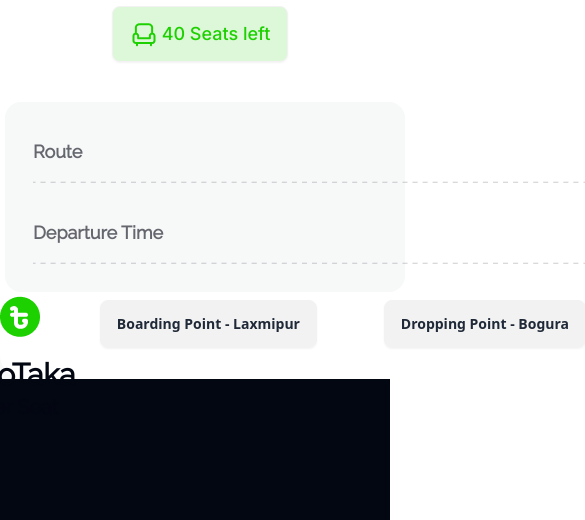
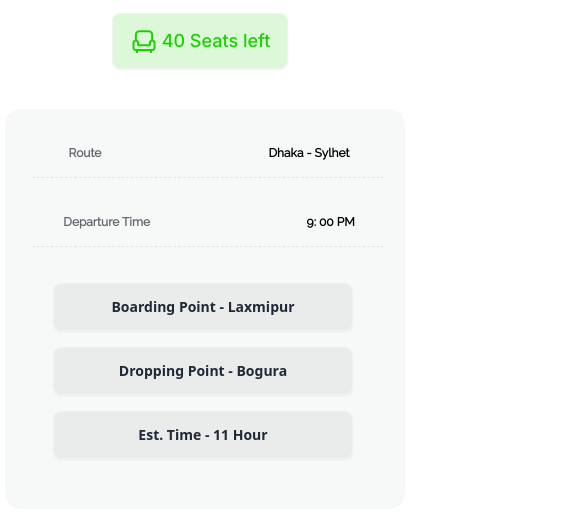
Before and after one commit to SayedLabib/E_Ticketing, a plain HTML site: page index.html in a window 390 px wide. Shown: the part 2864-3384 px from the top of the page, 585 px wide, since content can reach past the window. Drawn offline with nearby package versions, Linux system fonts and the light colour scheme.

Commit message:
responsiveness updated

```diff
--- a/index.html
+++ b/index.html
@@ -18,7 +18,7 @@
 
 <body class="">
 
-    <header class="container mx-auto">
+    <header class="container lg:mx-auto">
          <!-- nav bar section -->
 
          <div class="navbar bg-base-100 justify-between font-raleway">
@@ -173,7 +173,7 @@
 
       <!-- Coupon card section -->
 
-      <div class="container mx-auto mt-14 flex flex-col gap-4 lg:flex-row justify-around">
+      <div class="container lg:mx-auto mt-14 flex flex-col gap-4 lg:flex-row justify-around">
 
         <!-- card-1 -->
 
@@ -263,12 +263,12 @@
 
         <!-- Green Line Paribahan Card -->
 
-        <div class="container mx-auto mt-14">
+        <div class="container lg:mx-auto mt-14">
 
-          <div class="w-[1550px] h-[500px] bg-[#FFFFFF] rounded-3xl flex flex-col lg:flex-row justify-around">
+          <div class="lg:w-[1550px] h-[780px] lg:h-[500px] bg-[#FFFFFF] rounded-3xl flex flex-col lg:flex-row justify-around">
 
 
-             <div class="w-[1000px] flex flex-col -ml-20">
+             <div class="lg:w-[1000px] flex flex-col -ml-20">
 
              <!-- route details header section -->
 
@@ -308,33 +308,32 @@
 
              <!-- route details inside section -->
 
-            <div class="w-[400px] h-[190px] lg:w-[920px] lg:h-[300px] rounded-2xl bg-[#F7F8F8] lg:ml-16 ml-[85px] mt-10">
+            <div class="w-[400px] h-[400px] lg:w-[920px] lg:h-[300px] rounded-2xl bg-[#F7F8F8] lg:ml-16 ml-[85px] mt-10">
 
-                <div class="flex flex-row justify-between  w-[850px] ml-7 mt-9">
-                  <p class="font-raleway font-semibold text-[18px] text-[#03071299]">Route</p>
-                  <p class="font-raleway font-semibold text-[18px] text-black ">Dhaka - Sylhet</p>
+                <div class="flex flex-row justify-around lg:justify-between w-[400px] lg:w-[850px] ml-7 mt-9">
+                  <p class="-ml-12 lg:-ml-0 font-raleway font-semibold text-xs lg:text-[18px] text-[#03071299]">Route</p>
+                  <p class="font-raleway font-semibold lg:-ml-0 text-xs lg:text-[18px] text-black ">Dhaka - Sylhet</p>
                 </div>
 
-                <div class="flex flex-row justify-between  w-[850px] ml-7 mt-4">
-                  <img src="images/Line 1.png" alt="">
+                <div class="flex flex-row justify-between w-[350px] lg:w-[850px] ml-7 mt-4">
+                  <img class="lg:w-[850px]" src="images/Line 1.png" alt="">
 
                 </div>
 
 
-                <div class="flex flex-row justify-between  w-[850px] ml-7 mt-9">
-                  <p class="font-raleway font-semibold text-[18px] text-[#03071299]">Departure Time</p>
-                  <p class="font-raleway font-semibold text-[18px] text-black ">9:00 PM</p>
+                <div class="flex flex-row justify-around lg:justify-between w-[400px] lg:w-[850px] ml-7 mt-9">
+                  <p class="-ml-12 lg:-ml-0 font-raleway font-semibold text-xs lg:text-[18px] text-[#03071299]">Departure Time</p>
+                  <p class="font-raleway font-semibold lg:-ml-0 text-xs lg:text-[18px] text-black ">9: 00 PM</p>
                 </div>
 
 
-                <div class="flex flex-row justify-between  w-[850px] ml-7 mt-4">
-
-                  <img  src="images/Line 1.png" alt="">
+                <div class="flex flex-row justify-between w-[350px] lg:w-[850px] ml-7 mt-4">
+                  <img class="lg:w-[850px]" src="images/Line 1.png" alt="">
 
                 </div>
 
 
-                <div class="flex flex-row justify-evenly w-[850px] ml-7 mt-9">
+                <div class="flex flex-col gap-4 lg:flex-row justify-evenly w-[300px] lg:w-[850px] lg:ml-7 mt-9 ml-12">
 
                   <button class="btn bg-[#0307120D]">Boarding Point - Laxmipur</button>
                   <button class="btn bg-[#0307120D]">Dropping Point - Bogura</button>
@@ -360,7 +359,7 @@
 
              <!-- Seat price Section -->
 
-             <div class="w-[200px] flex flex-col justify-center items-center -ml-20  ">
+             <div class="w-[200px] flex flex-col justify-center items-center ml-24 lg:-ml-20  ">
 
                <img src="images/fare.png" alt="">
                <p class="font-raleway font-bold text-3xl text-[#030712] mt-4">55<span class=" font-bold text-3xl">o</span>Taka</p>
@@ -394,10 +393,10 @@
 
 
 
-<footer class="p-10 bg-[#030712]">
+<footer class="p-10 bg-[#030712] mt-10 lg:mt-0">
 
 
-  <section class="container mx-auto">
+  <section class="container lg:mx-auto">
 
     <div class="mt-32 flex flex-col lg:flex-row justify-between">
 
```
